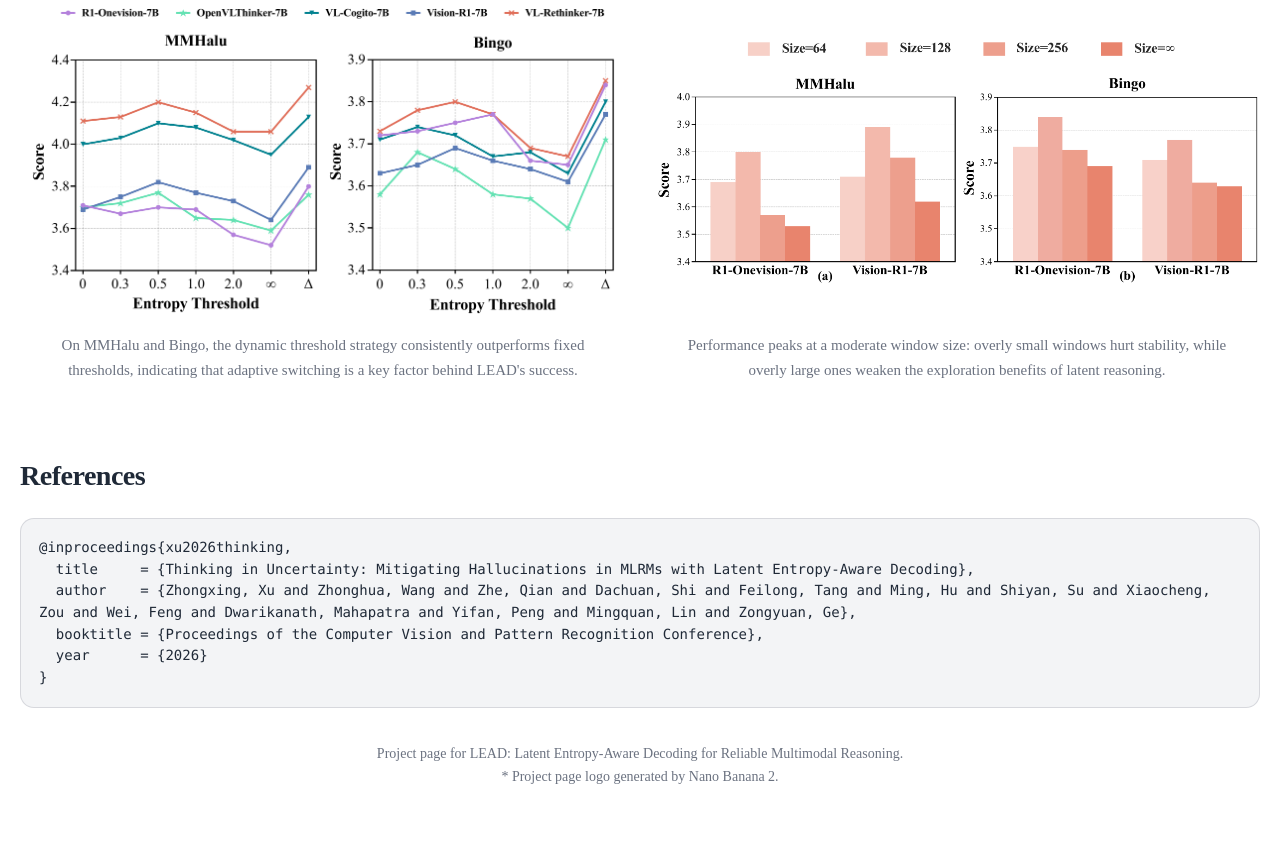
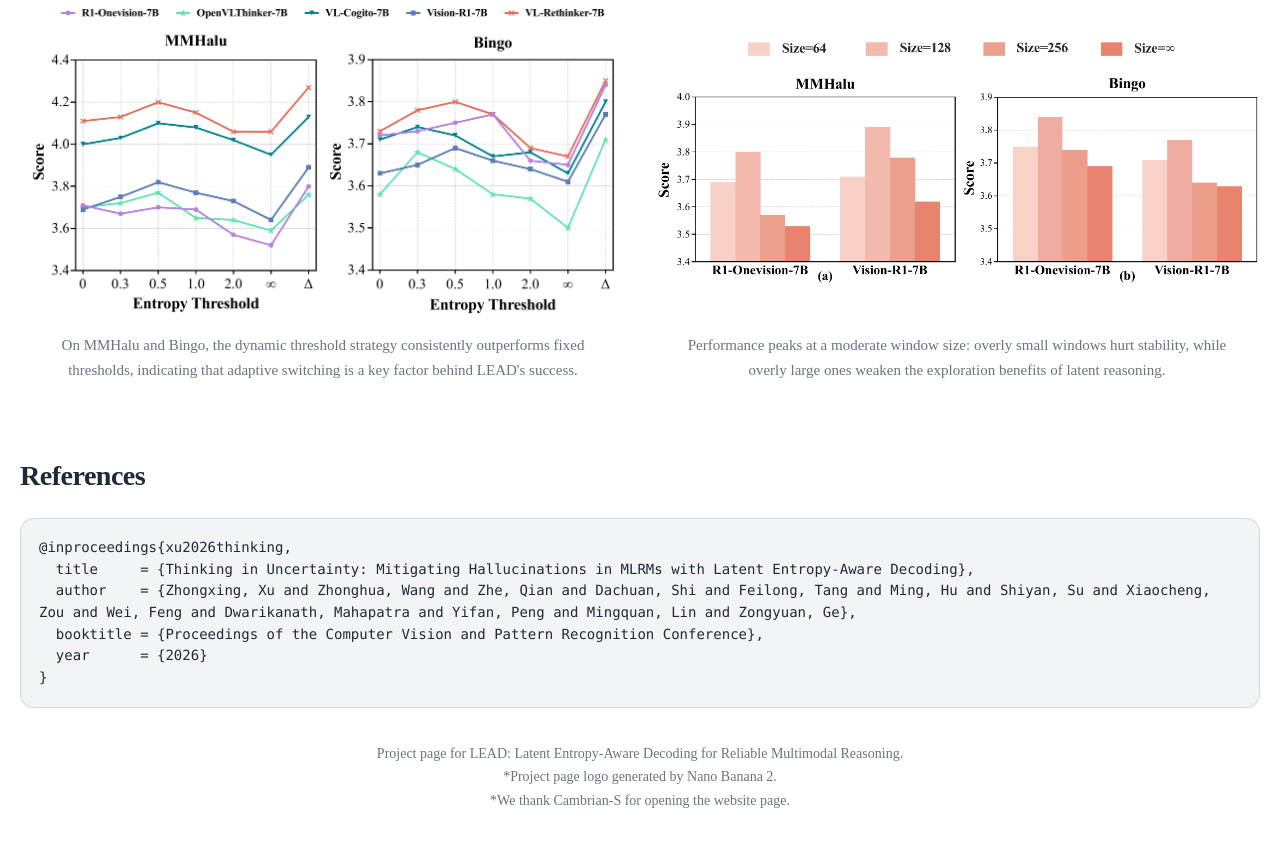
Before and after one commit to mlrm-LEAD/mlrm-LEAD.github.io, a plain HTML site: page index.html in a window 1280 px wide. Shown: the part 4181-5028 px from the top of the page. Drawn offline with Linux system fonts and the light colour scheme; some icons are missing.

Commit message:
Project page update

```diff
--- a/index.html
+++ b/index.html
@@ -696,7 +696,8 @@
   <footer class="footer">
     <div class="container">
       <div>Project page for LEAD: Latent Entropy-Aware Decoding for Reliable Multimodal Reasoning.</div>
-      <div>* Project page logo generated by Nano Banana 2.</div>
+      <div>*Project page logo generated by Nano Banana 2.</div>
+      <div>*We thank <a href="https://cambrian-mllm.github.io/cambrian-s/">Cambrian-S</a> for opening the website page.</div>
     </div>
   </footer>
 </body>
```
